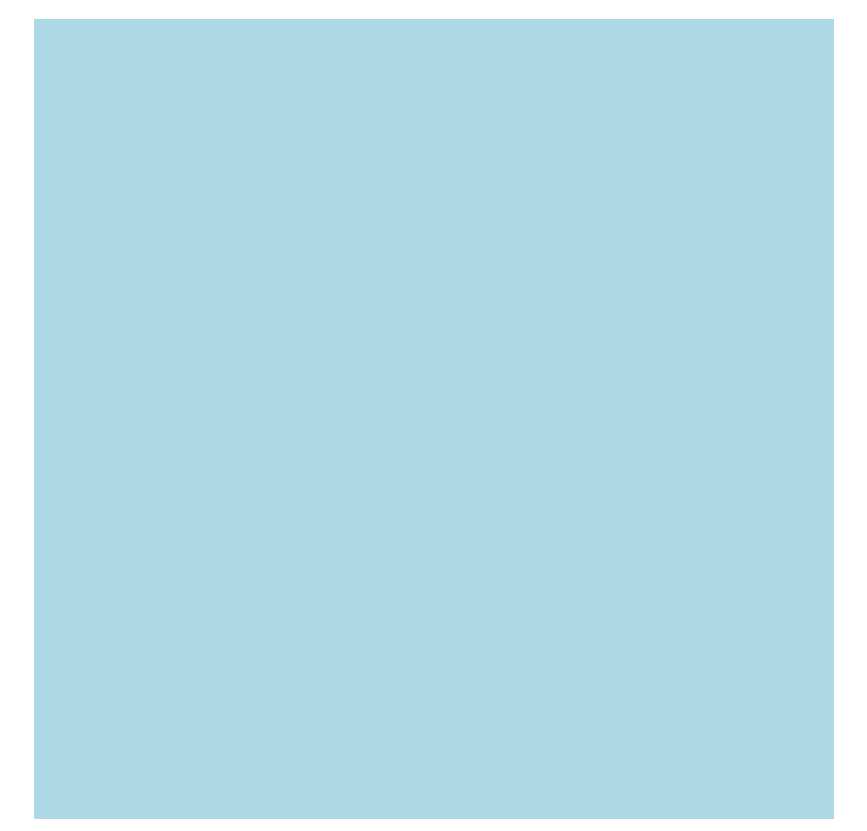
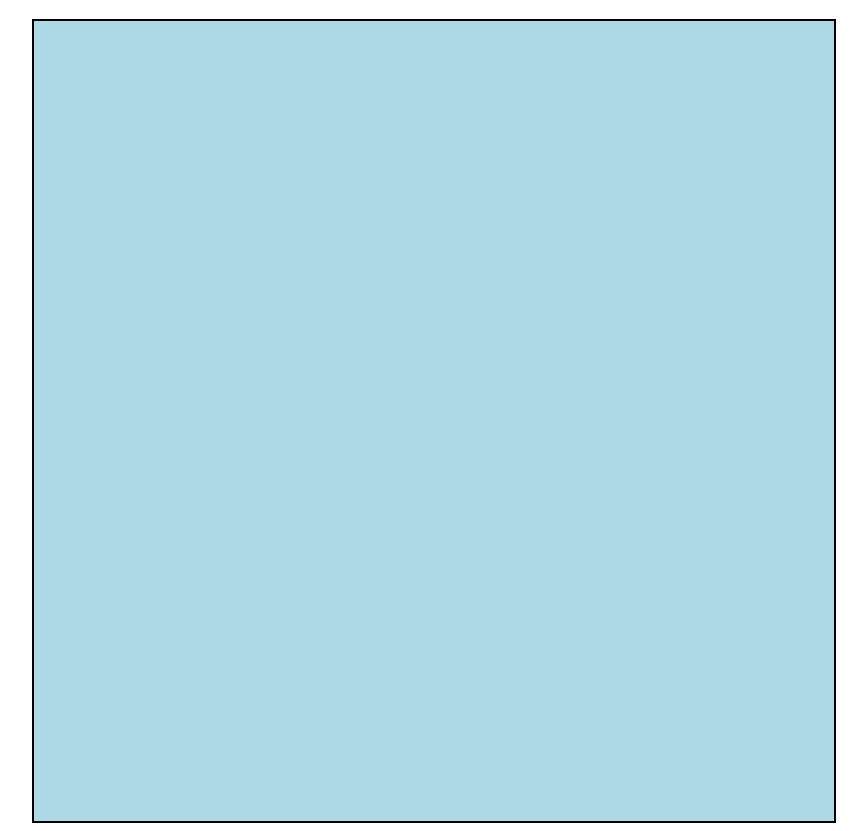
Before and after one commit to ilyennaa/etch-a-sketch, a plain HTML site: page index.html in a window 1280 px wide. Shown: the part 69-900 px from the top of the page, without its empty margins (206-1073 px from the left). Drawn offline with Linux system fonts and the light colour scheme.

Commit message:
Added populateBoard() function

```diff
--- a/script.js
+++ b/script.js
@@ -0,0 +1,20 @@
+const board = document.querySelector('.board');
+
+
+populateBoard();
+
+function populateBoard() {
+    // create horizontal divs
+    for (let i = 0; i < 16; i++) {
+        const rowDiv = document.createElement('div');
+        rowDiv.classList.add('.rowDiv');
+
+        rowDiv.style.height = "6.25%";
+        rowDiv.style.width = "100%";
+        // rowDiv.style.backgroundColor = "lightcoral";
+
+        board.appendChild(rowDiv);
+    }
+
+    // populate horizontal divs with squares
+}
--- a/style.css
+++ b/style.css
@@ -8,4 +8,5 @@ body {
     height: 800px;
     width: 800px;
     background: lightblue;
+    border: 2px solid black;
 }
```
